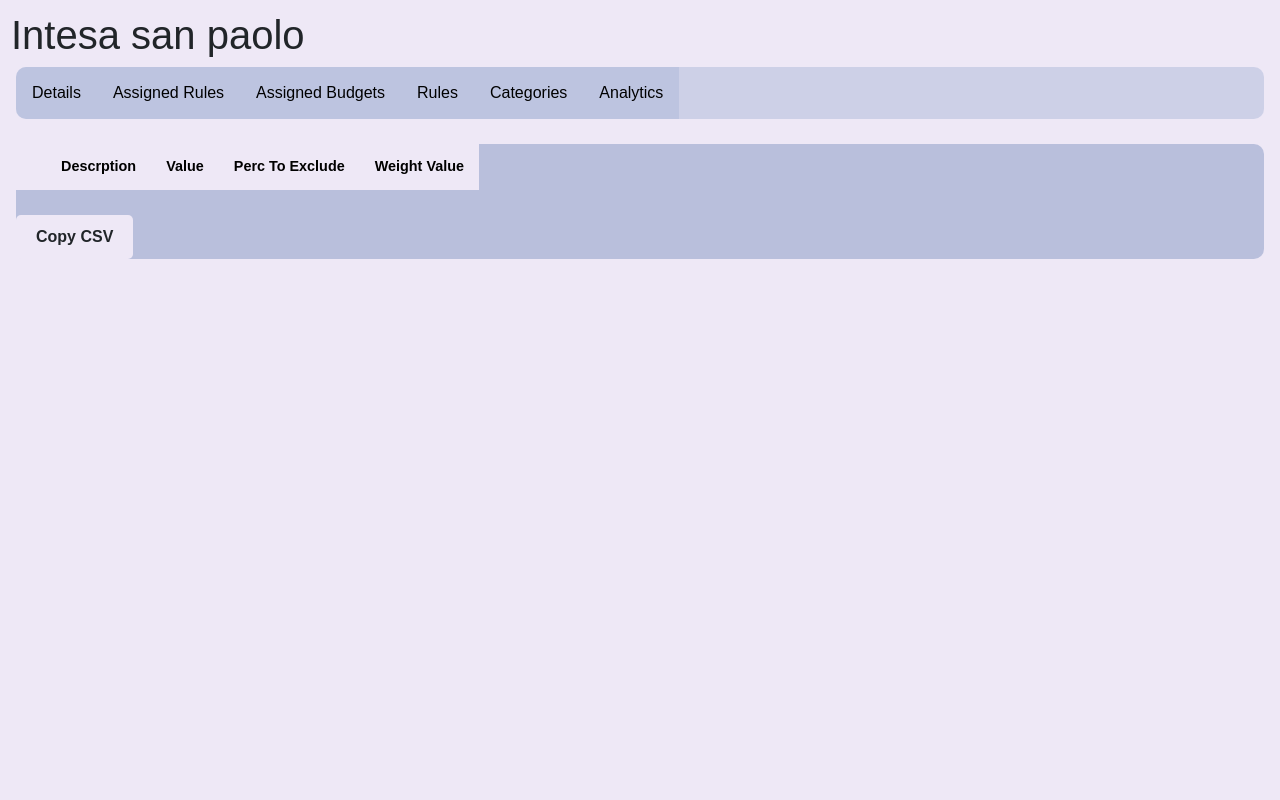
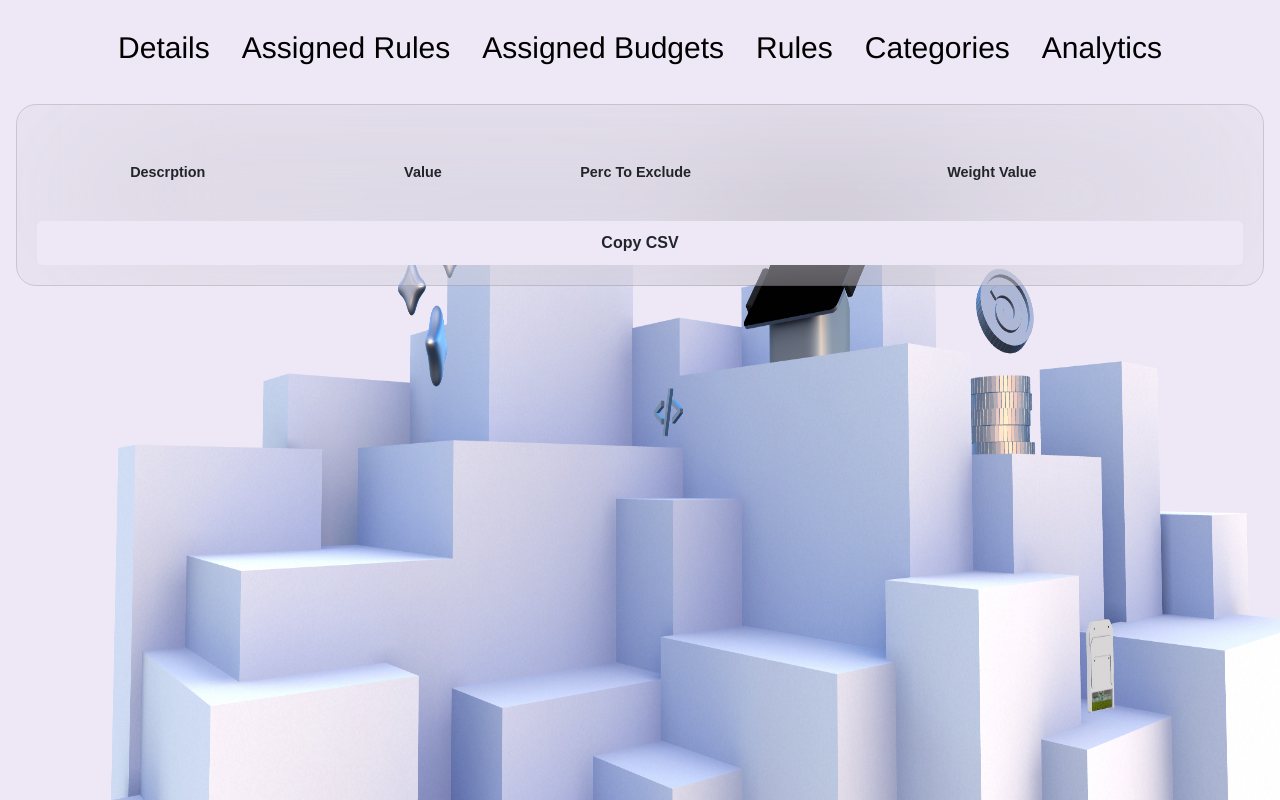
Before and after one commit to NicolaDes/PortfolioManager, a Django app: page /1/report/2024/06 in a window 1280 px wide. Run offline with Django 5.2, Linux system fonts and the light colour scheme; data comes from the database, SQL or seed files in the repository; data that the repository does not hold is empty; some libraries are stand-ins or nearby versions.

Commit message:
PM-34: Add new css files

```diff
--- /dev/null
+++ b/Expenses/app/static/css/charts.css
@@ -0,0 +1,9 @@
+/* Stile generale per tutte le div */
+.highcharts-figure {
+    margin: 5px;
+    border-radius: 20px;
+    background-color: transparent;
+    padding: 20px;
+    margin-top: 20px;
+    /* box-shadow: 0 0 20px var(--theme-table-shadow); */
+}
--- a/Expenses/app/static/css/lightTheme.css
+++ b/Expenses/app/static/css/lightTheme.css
@@ -21,16 +21,11 @@
     --theme-button-background-hover: var(--theme-one);
 
     --theme-links: var(--theme-one);
-    --theme-input: var(--theme-three);
-    --theme-input-submit-background: var(--theme-two);
-    --theme-input-submit: var(--theme-three);
+    --theme-input: var(--theme-text);
+    --theme-input-submit-background: rgb(173, 186, 218, 0.3);
+    --theme-input-submit: var(--theme-text);
     --theme-border: var(--theme-two);
 
     --theme-div-background: rgb(134, 151, 195, 0.5);
     --theme-card: rgb(134, 151, 195, 0.5);
-
-    --theme-table-shadow: var(--theme-two);
-    --theme-table-t: var(--theme-text);
-    --theme-table-t-background: var(--theme-background);
-    --theme-table-border: var(--theme-two);
 }
--- a/Expenses/app/static/css/modals.css
+++ b/Expenses/app/static/css/modals.css
@@ -8,6 +8,8 @@
     width: 100%;
     height: 100%;
     overflow: auto;
+    background-color: transparent;
+    backdrop-filter: blur(100px) contrast(.8);
 }
 
 .modal-content {
@@ -15,6 +17,8 @@
     padding: 20px;
     border: 1px solid #444;
     width: 80%;
+    background-color: transparent;
+    backdrop-filter: blur(100px) contrast(.8);
 }
 
 .modal .close {
--- a/Expenses/app/static/css/site.css
+++ b/Expenses/app/static/css/site.css
@@ -8,169 +8,11 @@ body {
     font-family: Arial;
     padding: 11px;
     background: var(--theme-background);
+    background-image: url('../images/background.png');
+    background-repeat: no-repeat;
+    background-size: 100% 100%;
     margin-bottom: 60px;
     margin-left: 0px;
-}
-
-* {
-    box-sizing: border-box;
-}
-
-/* Header/Blog Title */
-.header {
-    padding: 30px;
-    text-align: center;
-    background: var(--theme-background);
-}
-
-.header h1 {
-    font-size: 50px;
-    color: var(--theme-title);
-}
-
-h2, h3, h4, h5, p {
-    color: var(--theme-text);
-}
-
-/* Stile generale per tutte le div */
-div {
-    background-color: var(--theme-div-background);
-    margin: 5px;
-    border-radius: 10px;
-    /* box-shadow: 0 0 20px var(--theme-table-shadow); */
-}
-
-/* Style the top navigation bar */
-.topnav {
-    overflow: hidden;
-    background-color: var(--theme-topnav);
-}
-
-/* Style the topnav links */
-.topnav a {
-    float: left;
-    display: block;
-    color: var(--theme-topnav-elements);
-    background-color: var(--theme-topnav-elements-bg);
-    text-align: center;
-    padding: 14px 16px;
-    text-decoration: none;
-}
-
-/* Change color on hover */
-.topnav a:hover {
-    color: var(--theme-topnav-elements-hover);
-    background-color: var(--theme-topnav-elements-bg-hover);
-}
-
-/* Create two unequal columns that floats next to each other */
-/* Left column */
-.leftcolumn {
-    float: left;
-    width: 74%;
-}
-
-/* Right column */
-.rightcolumn {
-    float: left;
-    width: 25%;
-    background-color: var(--theme-background);
-    padding-left: 20px;
-}
-
-/* Add a card effect for articles */
-.card {
-    background-color: var(--theme-card);
-    padding: 20px;
-    margin-top: 20px;
-}
-
-/* Clear floats after the columns */
-.row:after {
-    content: "";
-    display: table;
-    clear: both;
-}
-
-/* Footer */
-.footer {
-    padding: 10px;
-    text-align: center;
-    background: var(--theme-footer-bg);
-    margin-top: 10px;
-}
-
-table {
-    border-collapse: collapse;
-    margin: 25px 0;
-    font-size: 0.9em;
-    font-family: sans-serif;
-    min-width: 400px;
-    /* box-shadow: 0 0 20px var(--theme-table-shadow); */
-}
-
-thead tr {
-    background-color: var(--theme-table-t-background);
-    color: var(--theme-table-t);
-    text-align: left;
-}
-
-th, td {
-    background-color: var(--theme-table-t-background);
-    color: var(--theme-table-t);
-    padding: 12px 15px;
-}
-
-tbody tr {
-    border-bottom: 1px solid var(--theme-table-border);
-}
-
-/* Links */
-a {
-    color: var(--theme-links);
-    text-decoration: none;
-}
-
-
-/* Inputs */
-input {
-    border: 1px solid var(--theme-border);
-    padding: 5px;
-    border-radius: 5px;
-}
-
-input[type="text"],
-input[type="number"],
-input[type="submit"] {
-    border-radius: 5px;
-    background-color: var(--theme-input-submit-background);
-    color: var(--theme-input-submit);
-}
-
-input[type="submit"] {
-    margin-right: 10px;
-    background-color: var(--theme-input-submit-background);
-    color: var(--theme-input-submit);
-}
-
-button {
-    background-color: var(--theme-background);
-    color: var(--theme-primary);
-    border:  none;
-    font-weight: bold;
-    padding: 10px 20px;
-    cursor: pointer;
-    border-radius: 5px;
-}
-
-button:hover {
-    background-color: var(--theme-primary);
-    color: var(--theme-background);
-    border:  none;
-    font-weight: bold;
-    padding: 10px 20px;
-    cursor: pointer;
-    border-radius: 5px;
 }
 
 /* Responsive layouts */
@@ -195,3 +37,58 @@ button:hover {
       font-size: 16px;
     }
   }
+
+
+* {
+    box-sizing: border-box;
+}
+
+/* Stile generale per tutte le div */
+.card {
+    margin: 5px;
+    border-radius: 20px;
+    background-color: transparent;
+    backdrop-filter: blur(100px) contrast(.8);
+    padding: 20px;
+    margin-top: 20px;
+    /* box-shadow: 0 0 20px var(--theme-table-shadow); */
+}
+
+/* Style the top navigation bar */
+.topnav {
+    border-radius: 20px;
+    overflow: hidden;
+    justify-content: center;
+    display: flex;
+}
+
+/* Style the topnav links */
+.topnav a {
+    float: left;
+    display: block;
+    text-align: center;
+    padding: 14px 16px;
+    text-decoration: none;
+    color: black;
+    font-family: FoundersGrotesk, Helvetica, Arial, sans-serif;
+    font-size: 30px;
+}
+
+/* Change color on hover */
+.topnav a:hover {
+    color: var(--theme-topnav-elements-hover);
+}
+
+/* Create two unequal columns that floats next to each other */
+/* Left column */
+.leftcolumn {
+    float: left;
+    width: 73%;
+}
+
+/* Right column */
+.rightcolumn {
+    float: left;
+    width: 24%;
+    padding-left: 20px;
+}
--- /dev/null
+++ b/Expenses/app/static/css/table.css
@@ -0,0 +1,37 @@
+
+/* Clear floats after the columns */
+.row:after {
+    content: "";
+    display: table;
+    clear: both;
+}
+
+/* Footer */
+.footer {
+    padding: 10px;
+    text-align: center;
+    margin-top: 10px;
+}
+
+table {
+    border-collapse: collapse;
+    margin: 25px 0;
+    font-size: 0.9em;
+    font-family: sans-serif;
+    min-width: 400px;
+    /* box-shadow: 0 0 20px var(--theme-table-shadow); */
+}
+
+thead tr {
+    color: var(--theme-table-t);
+    text-align: left;
+}
+
+th, td {
+    color: var(--theme-table-t);
+    padding: 12px 15px;
+}
+
+tbody tr {
+    border-bottom: 1px solid var(--theme-table-border);
+}
--- /dev/null
+++ b/Expenses/app/static/css/text.css
@@ -0,0 +1,21 @@
+
+/* Header/Blog Title */
+.header {
+    padding: 30px;
+    text-align: center;
+    background: var(--theme-background);
+}
+
+.header h1 {
+    font-size: 50px;
+}
+
+h1, h2, h3, h4, h5, p {
+    color: black;
+}
+
+/* Links */
+a {
+    color: var(--theme-links);
+    text-decoration: none;
+}
--- a/Expenses/app/templates/base.html
+++ b/Expenses/app/templates/base.html
@@ -11,7 +11,10 @@
     <link rel="stylesheet" href="{% static 'css/lightTheme.css' %}" />
     <link rel="stylesheet" href="{% static 'css/site.css' %}" />
     <link rel="stylesheet" href="{% static 'css/modals.css' %}" />
-    <!-- <link rel="stylesheet" href="{% static 'PortfolioTracker.styles.css' %}" /> -->
+    <link rel="stylesheet" href="{% static 'css/inputs.css' %}" />
+    <link rel="stylesheet" href="{% static 'css/table.css' %}" />
+    <link rel="stylesheet" href="{% static 'css/text.css' %}" />
+    <link rel="stylesheet" href="{% static 'css/charts.css' %}" />
 
     <script src="{% static 'lib/jquery/dist/jquery.min.js' %}"></script>
     <script src="{% static 'lib/bootstrap/dist/js/bootstrap.bundle.min.js' %}"></script>
--- a/Expenses/app/templates/category_index.html
+++ b/Expenses/app/templates/category_index.html
@@ -7,7 +7,7 @@
 <!-- Button to open the modal -->
 <button onclick="toggleModal('newCategoryModal', true)">Aggiungi</button>
 
-<div>
+<div class="card">
     <table class="styled-table" id="categoriesTable">
         <thead>
             <tr>
--- a/Expenses/app/templates/portfolio_analytics.html
+++ b/Expenses/app/templates/portfolio_analytics.html
@@ -1,8 +1,6 @@
 {% extends "base.html" %}
 
 {% block page_content %}
-
-<h1>{{portfolio.name}}</h1>
 
 <div class="topnav">
 	<a href="{% url 'portfolio_detail' portfolio.pk %}">Details</a>
--- a/Expenses/app/templates/portfolio_budgets.html
+++ b/Expenses/app/templates/portfolio_budgets.html
@@ -6,7 +6,7 @@
 
 <button onclick="toggleModal('newBudgetModal', true)">Aggiungi</button>
 
-<div>
+<div class="card">
     <table class="styled-table" id="rulesTable">
         <thead>
             <tr>
--- a/Expenses/app/templates/portfolio_detail.html
+++ b/Expenses/app/templates/portfolio_detail.html
@@ -1,8 +1,6 @@
 {% extends "base.html" %}
 
 {% block page_content %}
-
-<h1>{{portfolio.name}}</h1>
 
 <div class="topnav">
 	<a href="{% url 'portfolio_detail' portfolio.pk %}">Details</a>
--- a/Expenses/app/templates/portfolio_report.html
+++ b/Expenses/app/templates/portfolio_report.html
@@ -3,8 +3,6 @@
 {% load math %}
 
 {% block page_content %}
-
-<h1>{{portfolio.name}}</h1>
 
 <div class="topnav">
 	<a href="{% url 'portfolio_detail' portfolio.pk %}">Details</a>
@@ -15,7 +13,7 @@
 	<a href="{% url 'portfolio_analytics' pk=portfolio.pk year=2024 %}">Analytics</a>
 </div>
 
-<div>
+<div class="card">
     <table>
         <thead>
             <tr>
--- a/Expenses/app/templates/portfolio_rules.html
+++ b/Expenses/app/templates/portfolio_rules.html
@@ -4,7 +4,7 @@
 
 <h1>Assign rules to {{portfolio.name}}</h1>
 
-<div>
+<div class="card">
     <table class="styled-table" id="rulesTable">
         <thead>
             <tr>
--- a/Expenses/app/templates/rule_index.html
+++ b/Expenses/app/templates/rule_index.html
@@ -7,7 +7,7 @@
 <!-- Button to open the modal -->
 <button onclick="toggleModal('newRuleModal', true)">Aggiungi</button>
 
-<div>
+<div class="card">
     <table class="styled-table" id="rulesTable">
         <thead>
             <tr>
--- a/Portfolio/app/templates/widgets/portfolio.html
+++ b/Portfolio/app/templates/widgets/portfolio.html
@@ -2,7 +2,7 @@
 
 <div class="card-body">
     <h5 class="card-title">{{ portfolio.model.name }}</h5>
-    <p class="card-text">{{ portfolio.value|floatformat:2|intcomma }} €</p>
+    <p class="card-text">{{ portfolio.value|floatformat:2|intcomma }} €  /  {{ portfolio.model.invested|floatformat:2|intcomma }} €</p>
     <p class="card-text">{{ portfolio.drawdown|floatformat:2|intcomma }} %</p>
     <a href="{% url 'portfolio_detail' portfolio.model.pk %}"
        class="btn btn-primary">
```
Also changed, not shown: Expenses/app/static/css/inputs.css (added, +40 -0 lines), Expenses/app/static/images/background.png (added).
